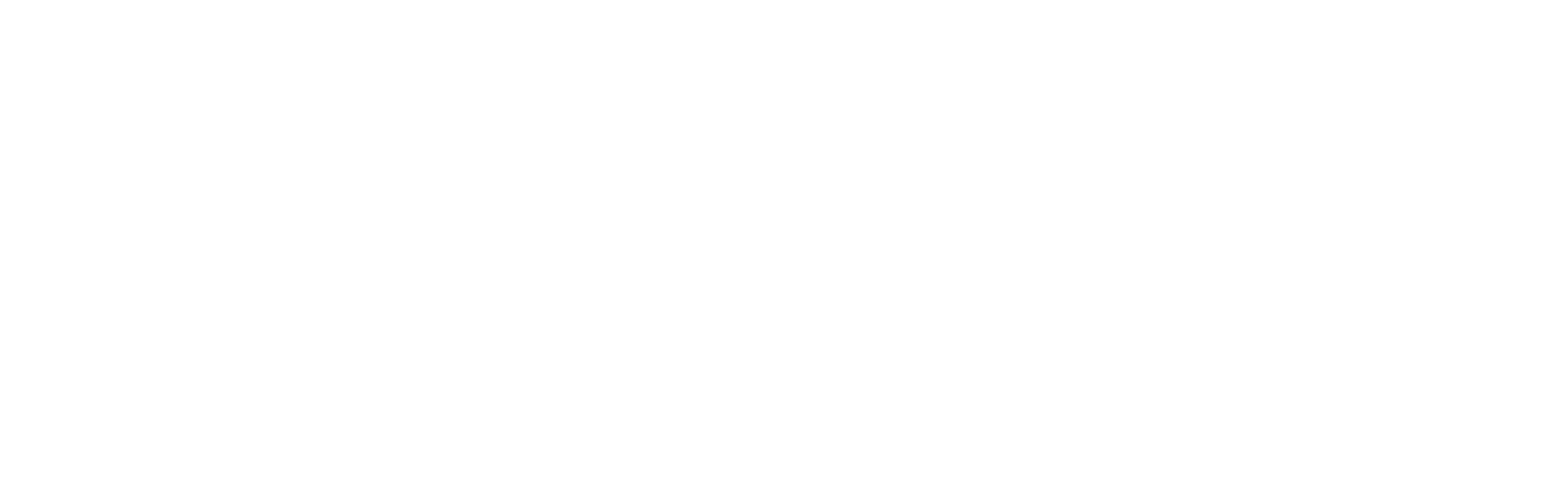
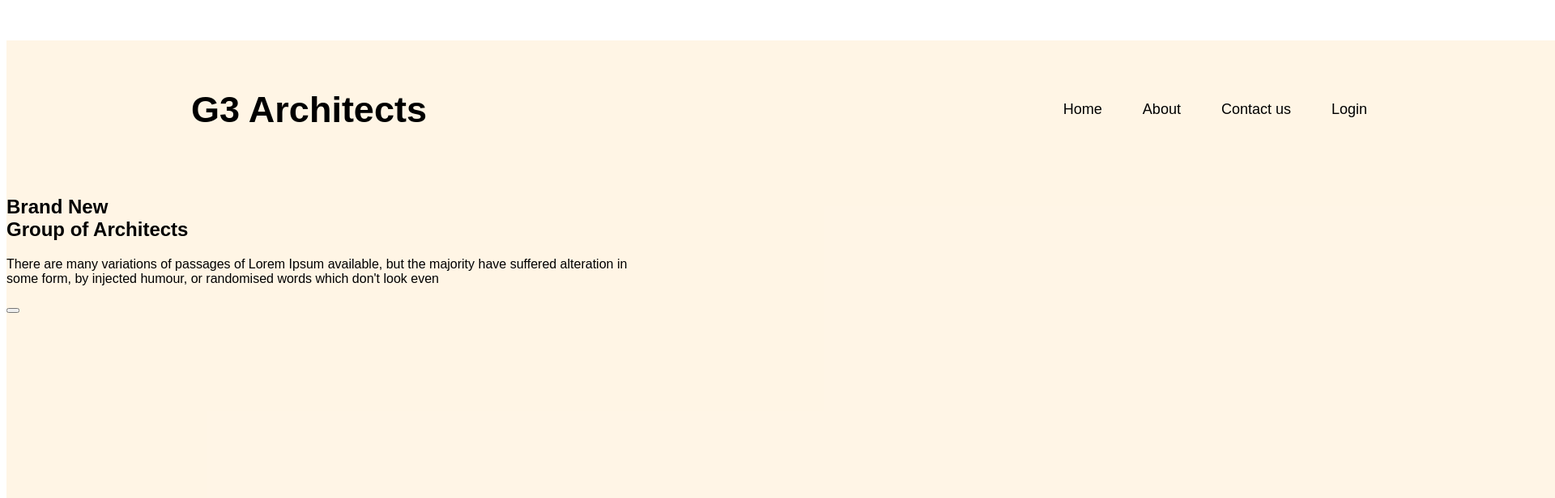
Before and after one commit to ssrabonty/assignment-2, a plain HTML site: page index.html in a window 1280 px wide. Shown: the top 616 px of the page at 81% size, 1920 px wide, since content can reach past the window. Drawn offline with Linux system fonts and the light colour scheme.

Commit message:
nav done

```diff
--- a/index.html
+++ b/index.html
@@ -8,6 +8,39 @@
     <link rel="stylesheet" href="styles.css">
 </head>
 <body>
+    <!-- header start -->
+    <header class="header">
+         <nav class="menubar">
+            <div class="manu-title">
+                <h4> G3 Architects</h4>
+            </div>
+            <div class="menu-options">
+                <div class="option">Home</div>
+                <div class="option">About</div>
+                <div class="option">Contact us</div>
+                <div>Login</div>
+            </div>
+         </nav>
+         <section class="header-details">
+         <div class="brand-title">
+            <h2>Brand New <br>
+                Group of Architects
+                </h2>
+         </div>
+         <p> There are many variations of passages of Lorem Ipsum available, but the majority have suffered alteration in <br> some form, by injected humour, or randomised words which don't look even
+         </p>
+         <button class="primary-button"></button>
+         <img src="" alt="">
+        </section>
+    </header>
+
+    <main>
+
+    </main>
+
+    <footer>
+
+    </footer>
 
 </body>
 </html>
--- a/styles.css
+++ b/styles.css
@@ -0,0 +1,29 @@
+/* header start */
+.header{
+    width: 1920px;
+    height: 1322px;
+    background-color: rgba(255, 235, 205, 0.509);
+    margin:0 auto;
+    font-family: sans-serif;
+}
+.menubar{
+    display: flex;
+    justify-content: space-between;
+    margin:50px 240px 0 228px ;
+}
+.manu-title{
+    font-size: 45px;
+    font-weight: 700;
+}
+.menu-options{
+    display:flex;
+    align-items: center;
+    font-size: 18px;
+    font-weight: 500;
+}
+.option{
+    padding-right:50px ;
+}
+.header-details{
+    margin: 0 auto;
+}
```
